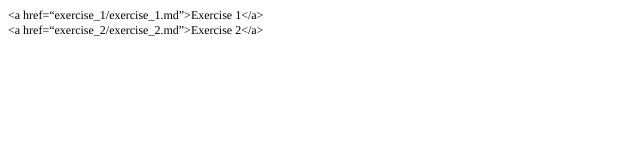
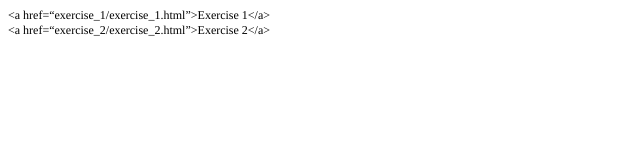
Before and after one commit to rdavidhall3/rdavidhall3.github.io, a plain HTML site: page rpharm-js-toolchain-2022/index.html in a window 1280 px wide. Shown: the full height of the page, 0-640 px from the left. Drawn offline with Linux system fonts and the light colour scheme.

Commit message:
Modified links

```diff
--- a/rpharm-js-toolchain-2022/index.html
+++ b/rpharm-js-toolchain-2022/index.html
@@ -12,7 +12,7 @@
   </style>
 </head>
 <body>
-<p class="p1"><span class="s1">&lt;a href=“exercise_1/exercise_1.md”&gt;Exercise 1&lt;/a&gt;</span></p>
-<p class="p1"><span class="s1">&lt;a href=“exercise_2/exercise_2.md”&gt;Exercise 2&lt;/a&gt;</span></p>
+<p class="p1"><span class="s1">&lt;a href=“exercise_1/exercise_1.html”&gt;Exercise 1&lt;/a&gt;</span></p>
+<p class="p1"><span class="s1">&lt;a href=“exercise_2/exercise_2.html”&gt;Exercise 2&lt;/a&gt;</span></p>
 </body>
 </html>
```
